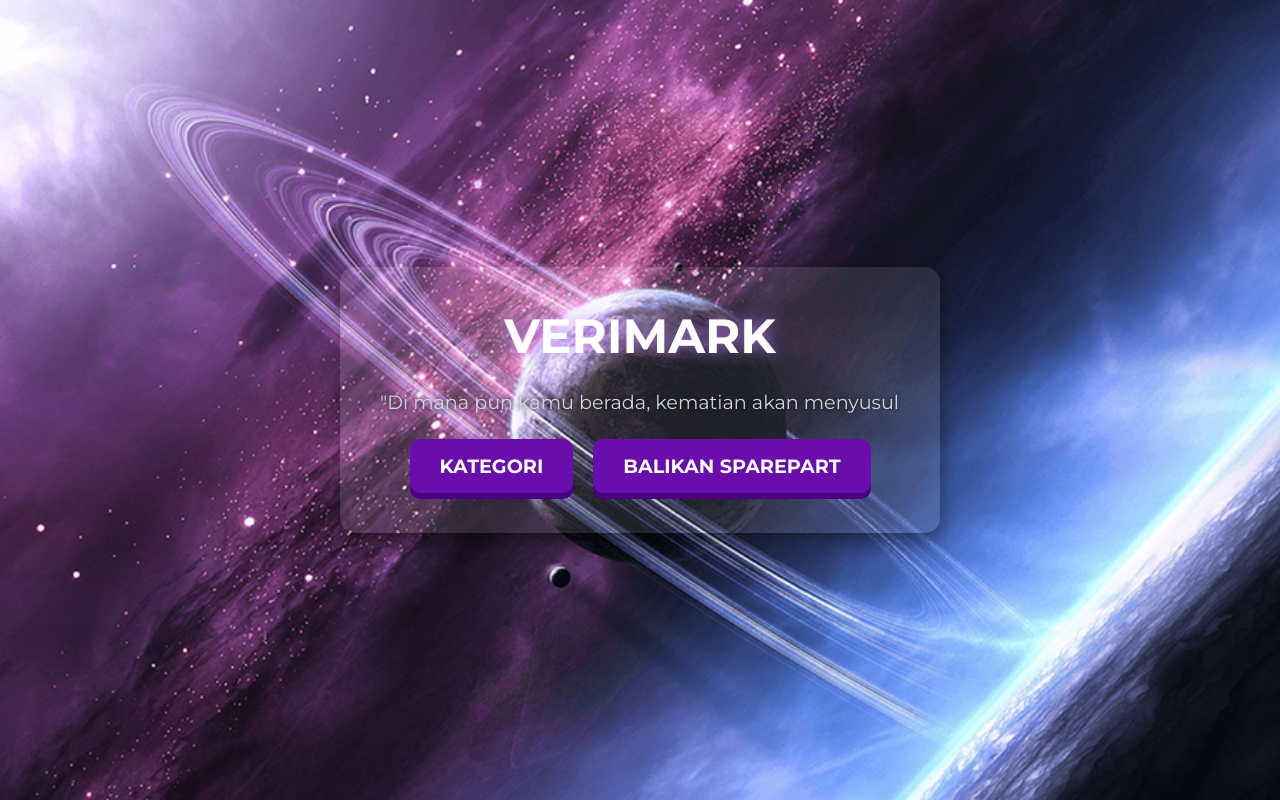
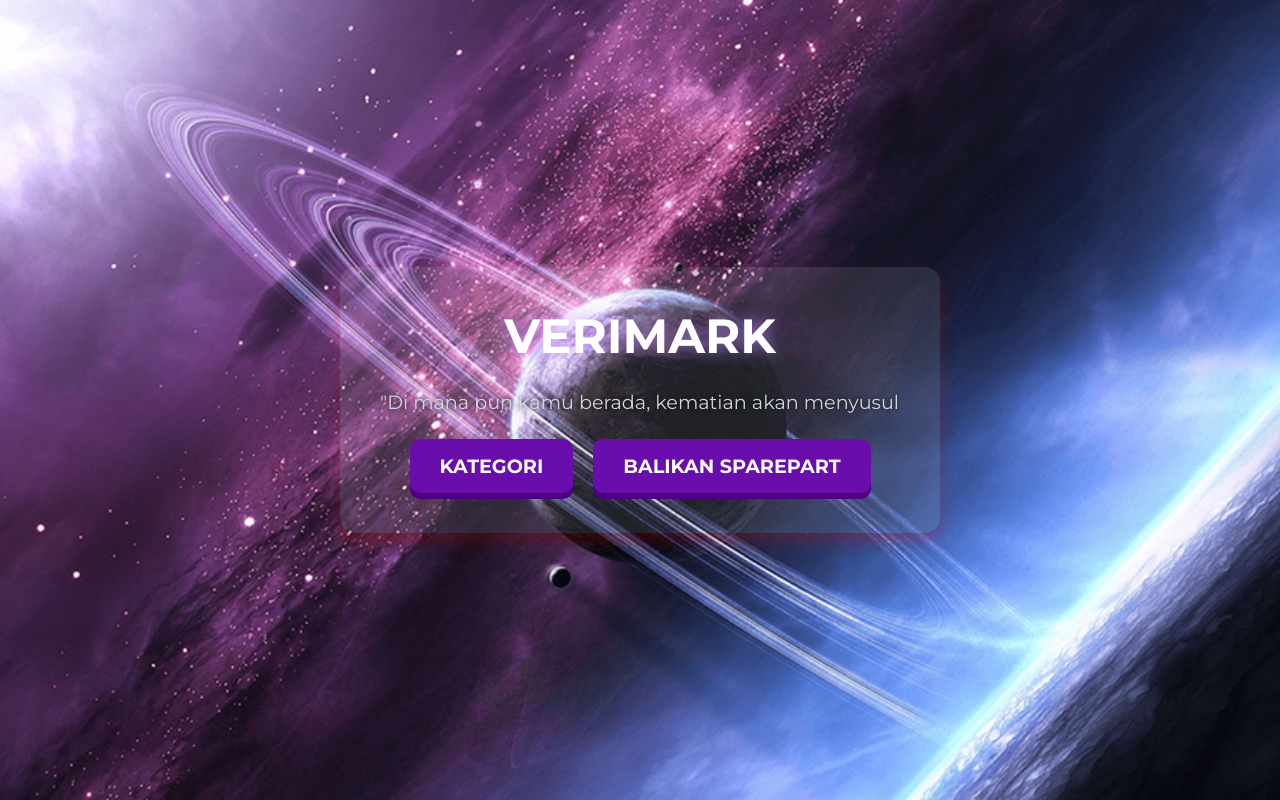
Before and after one commit to verimarkspart/sparepart-web, a plain HTML site: page index.html in a window 1280 px wide. Drawn offline with Linux system fonts and the light colour scheme.

Commit message:
Update index.html

```diff
--- a/index.html
+++ b/index.html
@@ -31,7 +31,7 @@
       background-color: rgba(255, 255, 255, 0.1); /* efek transparan */
       padding: 40px;
       border-radius: 15px;
-      box-shadow: 0 8px 20px rgba(0, 0, 0, 0.4);
+      box-shadow: 0 8px 15px rgba(255, 0, 0, 0.2);
       display: flex;
       flex-direction: column;
       align-items: center;
```
